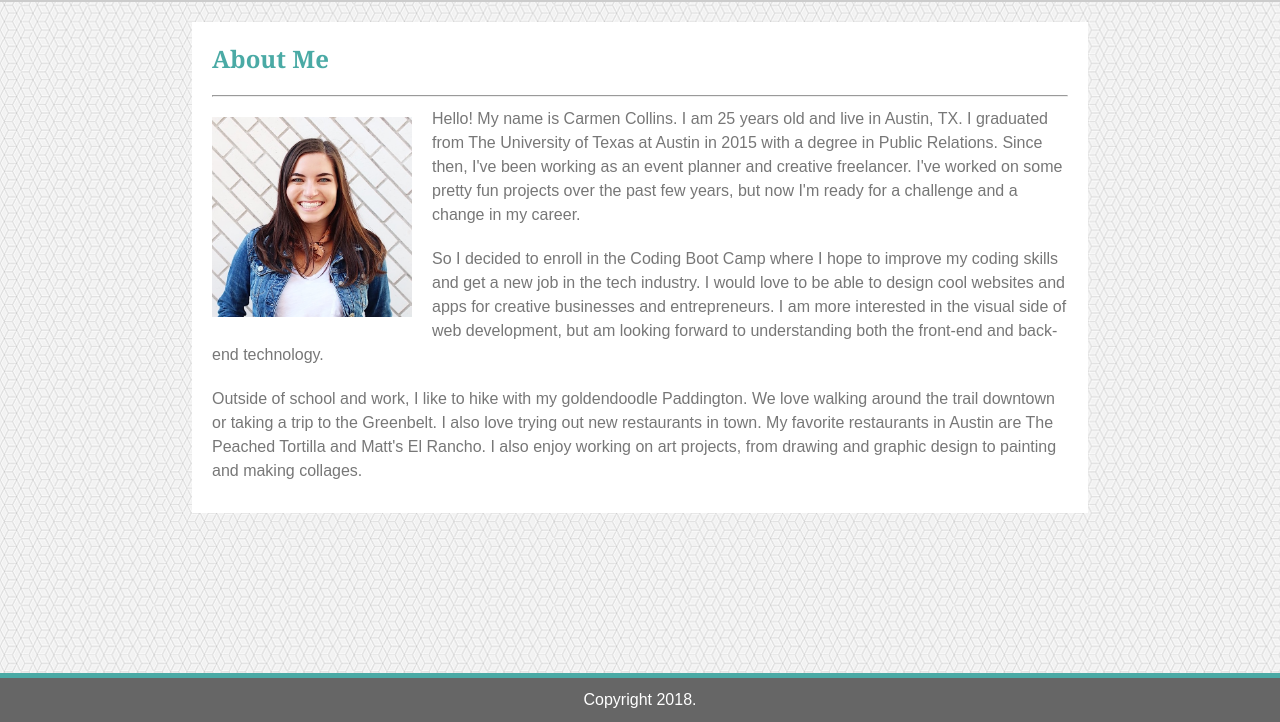
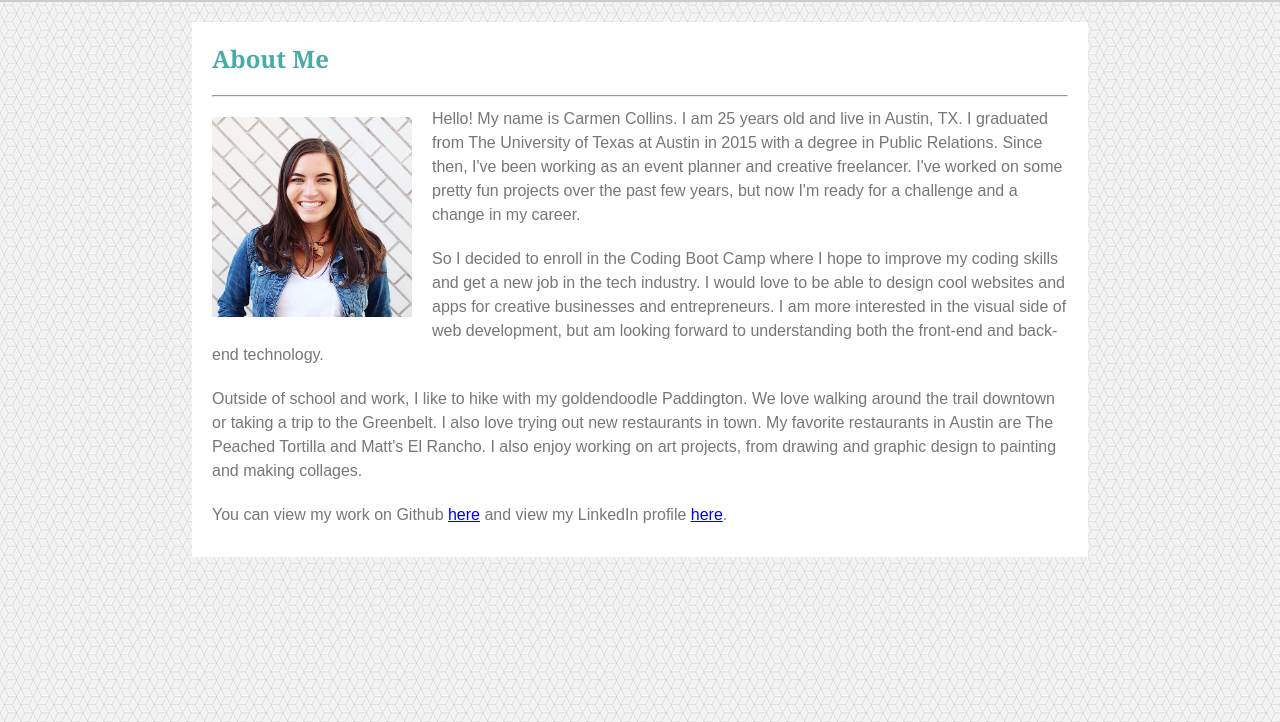
Before and after one commit to carmcollins/responsive-portfolio, a plain HTML site: page index.html in a window 1280 px wide. Shown: the part 78-800 px from the top of the page. Drawn offline with Linux system fonts and the light colour scheme.

Commit message:
taking off footer and adding in links to github and linkedin

```diff
--- a/assets/css/style.css
+++ b/assets/css/style.css
@@ -40,6 +40,7 @@ body {
     margin-left: 15%;
     margin-right: 15%;
     margin-top: 20px;
+    margin-bottom: 20px;
     width: auto;
     padding: 20px;
     background-color: #fff;
--- a/index.html
+++ b/index.html
@@ -29,11 +29,8 @@
                 <p>Hello! My name is Carmen Collins. I am 25 years old and live in Austin, TX. I graduated from The University of Texas at Austin in 2015 with a degree in Public Relations. Since then, I've been working as an event planner and creative freelancer. I've worked on some pretty fun projects over the past few years, but now I'm ready for a challenge and a change in my career.</p>
                 <p>So I decided to enroll in the Coding Boot Camp where I hope to improve my coding skills and get a new job in the tech industry. I would love to be able to design cool websites and apps for creative businesses and entrepreneurs. I am more interested in the visual side of web development, but am looking forward to understanding both the front-end and back-end technology.</p>
                 <p>Outside of school and work, I like to hike with my goldendoodle Paddington. We love walking around the trail downtown or taking a trip to the Greenbelt. I also love trying out new restaurants in town. My favorite restaurants in Austin are The Peached Tortilla and Matt's El Rancho. I also enjoy working on art projects, from drawing and graphic design to painting and making collages.</p>
+                <p>You can view my work on Github <a href="https://github.com/carmcollins" target="blank">here</a> and view my LinkedIn profile <a href="https://www.linkedin.com/in/carmen-collins/" target="blank">here</a>.</p>
             </section>
         </div>
-        <!-- Footer -->
-        <footer id="footer">
-            <p>Copyright 2018.</p>
-        </footer>
     </body>
 </html>
```
Also changed, not shown: contact.html (+0 -4 lines), portfolio.html (+0 -4 lines).
